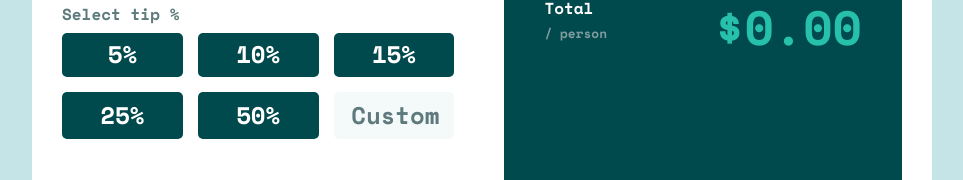
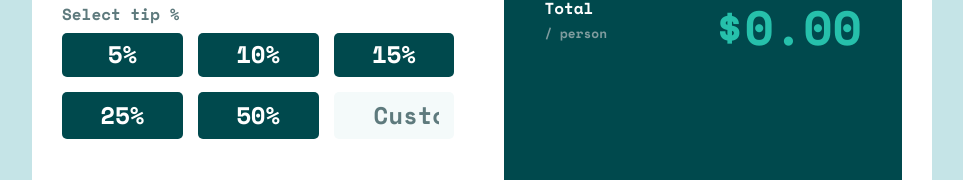
Before and after one commit to Qu4k3/challenge-tip-calculator-app, a React (Create React App) app: page / in a window 1280 px wide. Shown: the part 328-508 px from the top of the page, without its empty margins (158-1121 px from the left). Built offline with nearby package versions, Linux system fonts and the light colour scheme.

Commit message:
FIX input with icon padding left

```diff
--- a/src/App.scss
+++ b/src/App.scss
@@ -72,7 +72,7 @@ body {
             text-align: right;
             border: none;
             border-radius: 5px;
-            padding: 10px 15px;
+            padding: 10px 15px 10px 40px;
             background-color: variables.$color-very-light-grayish-cyan;
             color: variables.$color-dark-cyan;
 
```
